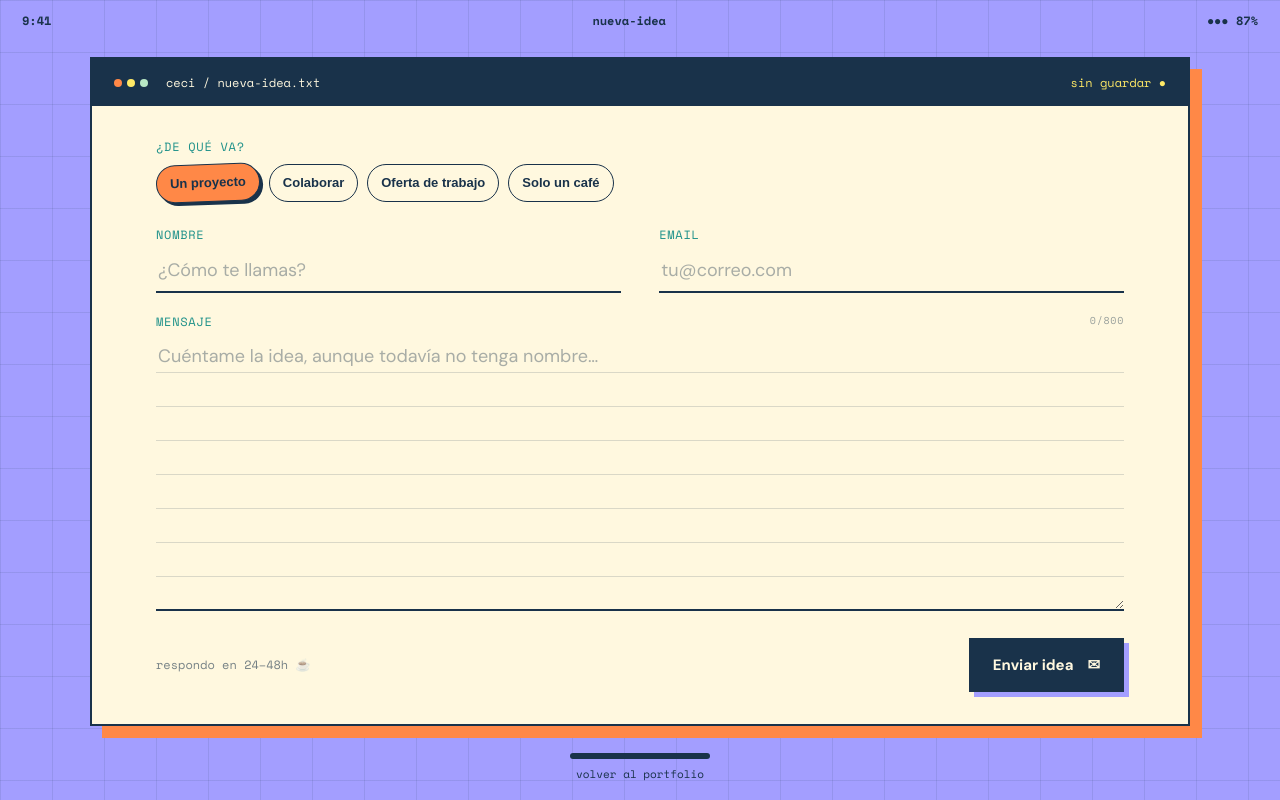
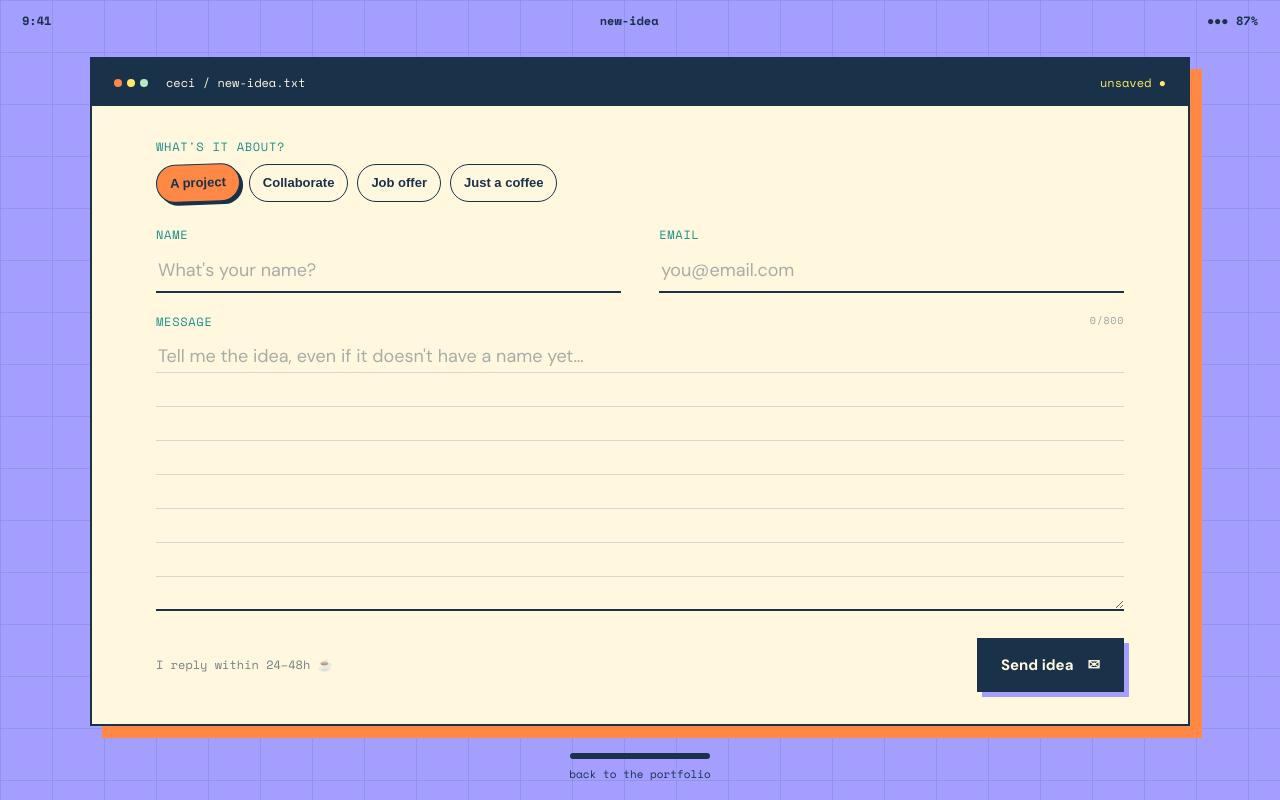
Before and after one commit to CeciliaFerraz14/PORTFOLIO, a Next.js app: page / in a window 1280 px wide. Both pictures are taken after a click on the button 885 px from the left and 5413 px from the top of the page. Shown: the part 5013-5813 px from the top of the page. Built offline with nearby package versions, Linux system fonts and the light colour scheme.

Commit message:
feat(i18n): translate interactive components and contact form
Co-Authored-By: Claude Sonnet 5.5 <noreply@anthropic.com>

```diff
--- a/src/app/ContactForm.tsx
+++ b/src/app/ContactForm.tsx
@@ -1,32 +1,34 @@
 "use client";
 
 import { useState } from "react";
-import { sendContactMessage } from "./actions";
+import { sendContactMessage, type ContactErrorCode } from "./actions";
+import { useLanguage } from "./i18n/LanguageProvider";
 
 const topics = [
-  { id: "proyecto", label: "Un proyecto", color: "coral" },
-  { id: "colaboracion", label: "Colaborar", color: "lilac" },
-  { id: "empleo", label: "Oferta de trabajo", color: "mint" },
-  { id: "cafe", label: "Solo un café", color: "yellow" },
-];
+  { id: "proyecto", color: "coral" },
+  { id: "colaboracion", color: "lilac" },
+  { id: "empleo", color: "mint" },
+  { id: "cafe", color: "yellow" },
+] as const;
 
 export default function ContactForm() {
-  const [topic, setTopic] = useState("proyecto");
+  const { t } = useLanguage();
+  const [topic, setTopic] = useState<string>("proyecto");
   const [status, setStatus] = useState<"idle" | "sending" | "sent">("idle");
   const [message, setMessage] = useState("");
-  const [error, setError] = useState("");
+  const [error, setError] = useState<ContactErrorCode | null>(null);
 
   const handleSubmit = async (event: React.FormEvent<HTMLFormElement>) => {
     event.preventDefault();
     const data = new FormData(event.currentTarget);
     setStatus("sending");
-    setError("");
+    setError(null);
     try {
       const result = await sendContactMessage(data);
       if (result.ok) return setStatus("sent");
       setError(result.error);
     } catch {
-      setError("No se ha podido enviar. Prueba otra vez en un rato.");
+      setError("send-failed");
     }
     setStatus("idle");
   };
@@ -34,52 +36,52 @@ export default function ContactForm() {
   const reset = () => {
     setStatus("idle");
     setMessage("");
-    setError("");
+    setError(null);
     setTopic("proyecto");
   };
 
   return (
     <div className={`contact-form-window is-${status}`}>
       <span className="contact-tape" aria-hidden="true" />
-      <div className="explorer-topbar"><div className="window-dots"><i /><i /><i /></div><span>ceci / nueva-idea.txt</span><span className="contact-form-status">{status === "sent" ? "enviado ✓" : "sin guardar ●"}</span></div>
+      <div className="explorer-topbar"><div className="window-dots"><i /><i /><i /></div><span>{t.form.fileName}</span><span className="contact-form-status">{status === "sent" ? t.form.sent : t.form.unsaved}</span></div>
 
       {status === "sent" ? (
         <div className="contact-sent" role="status">
           <span className="contact-sent-stamp">✦</span>
-          <h3>¡Idea en el buzón!</h3>
-          <p>Me ha llegado tu mensaje. Te contesto pronto al correo que me has dejado.</p>
-          <button type="button" className="contact-again" onClick={reset}>escribir otra ↺</button>
+          <h3>{t.form.sentTitle}</h3>
+          <p>{t.form.sentText}</p>
+          <button type="button" className="contact-again" onClick={reset}>{t.form.again}</button>
         </div>
       ) : (
         <form className="contact-form" onSubmit={handleSubmit}>
           <fieldset className="contact-topics">
-            <legend>¿De qué va?</legend>
+            <legend>{t.form.topicsLegend}</legend>
             {topics.map((item) => (
               <label key={item.id} className={`topic-chip chip-${item.color}`}>
                 <input type="radio" name="topic" value={item.id} checked={topic === item.id} onChange={() => setTopic(item.id)} />
-                <span>{item.label}</span>
+                <span>{t.form.topics[item.id]}</span>
               </label>
             ))}
           </fieldset>
 
           <div className="contact-row">
-            <label className="contact-field"><span>nombre</span><input name="name" type="text" required autoComplete="name" placeholder="¿Cómo te llamas?" /></label>
-            <label className="contact-field"><span>email</span><input name="email" type="email" required autoComplete="email" placeholder="tu@correo.com" /></label>
+            <label className="contact-field"><span>{t.form.name}</span><input name="name" type="text" required autoComplete="name" placeholder={t.form.namePlaceholder} /></label>
+            <label className="contact-field"><span>{t.form.email}</span><input name="email" type="email" required autoComplete="email" placeholder={t.form.emailPlaceholder} /></label>
           </div>
 
           <label className="contact-field contact-message">
-            <span>mensaje <small>{message.length}/800</small></span>
-            <textarea name="message" required maxLength={800} rows={5} value={message} onChange={(event) => setMessage(event.target.value)} placeholder="Cuéntame la idea, aunque todavía no tenga nombre…" />
+            <span>{t.form.message} <small>{message.length}/800</small></span>
+            <textarea name="message" required maxLength={800} rows={5} value={message} onChange={(event) => setMessage(event.target.value)} placeholder={t.form.messagePlaceholder} />
           </label>
 
           <label className="contact-trap" aria-hidden="true">website<input name="website" type="text" tabIndex={-1} autoComplete="off" /></label>
 
-          {error && <p className="contact-error" role="alert">{error}</p>}
+          {error && <p className="contact-error" role="alert">{t.form.errors[error]}</p>}
 
           <div className="contact-form-footer">
-            <p>respondo en 24–48h <span aria-hidden="true">☕</span></p>
+            <p>{t.form.reply} <span aria-hidden="true">☕</span></p>
             <button type="submit" className="contact-submit" disabled={status === "sending"}>
-              {status === "sending" ? "doblando el papel…" : "Enviar idea"} <span aria-hidden="true">✉</span>
+              {status === "sending" ? t.form.sending : t.form.submit} <span aria-hidden="true">✉</span>
             </button>
           </div>
         </form>
--- a/src/app/TabletContact.tsx
+++ b/src/app/TabletContact.tsx
@@ -5,6 +5,7 @@ import { useEffect, useRef, useState } from "react";
 import { createPortal } from "react-dom";
 import ArrowUpRight from "./ArrowUpRight";
 import ContactForm from "./ContactForm";
+import { useLanguage } from "./i18n/LanguageProvider";
 import { JukeboxMarkSmall } from "./JukeboxLogo";
 
 // Tablet del contacto: al tocarla, un clon de la tablet (fijo en pantalla) hace zoom hasta que su
@@ -19,29 +20,30 @@ const zoomOutTransition: Transition = { duration: 0.8, ease: [0.76, 0, 0.24, 1]
 const appTransition: Transition = { type: "spring", stiffness: 320, damping: 30 };
 
 const sideApps = [
-  { label: "proyectos", glyph: "▦", color: "yellow", className: "app-left-top" },
-  { label: "música", glyph: "♪", color: "mint", className: "app-left-bottom" },
-  { label: "linkedin", glyph: "in", color: "paper", className: "app-right-top" },
-  { label: "café", glyph: "☕", color: "yellow", className: "app-right-bottom" },
-];
+  { id: "projects", glyph: "▦", color: "yellow", className: "app-left-top" },
+  { id: "music", glyph: "♪", color: "mint", className: "app-left-bottom" },
+  { id: "linkedin", glyph: "in", color: "paper", className: "app-right-top" },
+  { id: "coffee", glyph: "☕", color: "yellow", className: "app-right-bottom" },
+] as const;
 const dockApps = ["✎", "◐", "✉", "⌂"];
 
 function TabletFace() {
+  const { t } = useLanguage();
   return (
     <span className="tablet-face">
       <span className="tablet-camera" />
       <span className="tablet-screen">
         <span className="tablet-status"><b>9:41</b><span>ceci-os</span><span>●●● 87%</span></span>
         {sideApps.map((app) => (
-          <span key={app.label} className={`tablet-icon ${app.className}`}>
+          <span key={app.id} className={`tablet-icon ${app.className}`}>
             <span className={`tablet-icon-tile tile-${app.color}`}>{app.glyph}</span>
-            <span className="tablet-icon-label">{app.label}</span>
+            <span className="tablet-icon-label">{t.tablet.apps[app.id]}</span>
           </span>
         ))}
         <span className="tablet-main-app">
           <span className="tablet-main-tile"><JukeboxMarkSmall className="tablet-main-mark" /></span>
-          <span className="tablet-main-label">nueva-idea</span>
-          <span className="tablet-main-hint">toca para entrar <ArrowUpRight /></span>
+          <span className="tablet-main-label">{t.tablet.appName}</span>
+          <span className="tablet-main-hint">{t.tablet.enter} <ArrowUpRight /></span>
         </span>
         <span className="tablet-dock">{dockApps.map((glyph) => <i key={glyph}>{glyph}</i>)}</span>
       </span>
@@ -50,6 +52,7 @@ function TabletFace() {
 }
 
 export default function TabletContact() {
+  const { t } = useLanguage();
   const [phase, setPhase] = useState<Phase>("idle");
   const [geometry, setGeometry] = useState<Geometry | null>(null);
   const tabletRef = useRef<HTMLButtonElement>(null);
@@ -128,10 +131,10 @@ export default function TabletContact() {
 
   return (
     <div className="contact-tablet-slot">
-      <button ref={tabletRef} type="button" className={`contact-tablet ${phase !== "idle" ? "is-away" : ""}`} onClick={enter} aria-haspopup="dialog" aria-expanded={phase === "open"} aria-label="Entrar en la tablet para escribirme">
+      <button ref={tabletRef} type="button" className={`contact-tablet ${phase !== "idle" ? "is-away" : ""}`} onClick={enter} aria-haspopup="dialog" aria-expanded={phase === "open"} aria-label={t.tablet.open}>
         <TabletFace />
       </button>
-      <p className="tablet-caption">psst… la idea se escribe <em>dentro</em> de la tablet</p>
+      <p className="tablet-caption">{t.tablet.captionLead}<em>{t.tablet.captionEm}</em>{t.tablet.captionTail}</p>
 
       {phase !== "idle" && createPortal(
         <div className="tablet-portal">
@@ -160,7 +163,7 @@ export default function TabletContact() {
                 className="tablet-app"
                 role="dialog"
                 aria-modal="true"
-                aria-label="Formulario de contacto"
+                aria-label={t.tablet.dialogLabel}
                 tabIndex={-1}
                 initial={{ opacity: 0, scale: 0.3, borderRadius: 60 }}
                 animate={{ opacity: 1, scale: 1, borderRadius: 0 }}
@@ -173,9 +176,9 @@ export default function TabletContact() {
                   pressedOutside.current = false;
                 }}
               >
-                <div className="tablet-app-status"><b>9:41</b><span>nueva-idea</span><span>●●● 87%</span></div>
+                <div className="tablet-app-status"><b>9:41</b><span>{t.tablet.appName}</span><span>●●● 87%</span></div>
                 <div className="tablet-app-body"><ContactForm /></div>
-                <button type="button" className="tablet-home" onClick={leave}><span className="tablet-home-bar" />volver al portfolio</button>
+                <button type="button" className="tablet-home" onClick={leave}><span className="tablet-home-bar" />{t.tablet.back}</button>
               </motion.div>
             )}
           </AnimatePresence>
--- a/src/app/i18n/en.ts
+++ b/src/app/i18n/en.ts
@@ -76,6 +76,22 @@ export const en: Dictionary = {
     titleEm: "projects.",
     note: "Some were born from a real need, others from curiosity.",
     wipe: "02 / projects ↓",
+    open: "open",
+    openProject: (title: string) => `Open ${title}`,
+    closeProject: "Close project",
+    windowPath: (id: string) => `ceci / projects / ${id}`,
+    challenge: "The challenge",
+    built: "What I built",
+    tryHeading: "Try it right here ✦",
+    tryProject: (title: string) => `Try ${title}`,
+    installHeading: "How to install it",
+    carousel: {
+      roleDescription: "carousel",
+      label: (title: string) => `Screenshots and video of ${title}`,
+      previous: "Previous screenshot",
+      next: "Next screenshot",
+      viewShot: (position: number, label: string) => `View screenshot ${position}: ${label}`,
+    },
   },
   ideas: {
     marker: "03 / IDEAS AND CONCEPTS",
@@ -84,6 +100,15 @@ export const en: Dictionary = {
     text: "Ideas that aren't projects yet, but keep spinning in my head. Tear off the sheets of the pad to see them.",
     stampTop: "IN THE",
     stampBottom: "OVEN",
+    fileName: "ideas_in_the_oven.txt",
+    tearLabel: (position: number, total: number) => `Tear off the sheet and see the next idea (${position} of ${total})`,
+    tearHint: "click to tear off the sheet ↺",
+    search: "search ideas…",
+    shotAlt: "A Pixel Springs game: the avatar inside Hank's gas station",
+    items: [
+      { title: "Pixel Springs", text: "A pixel art simulation: you start businesses, manage resources and grow your fortune.", label: "video game · in progress" },
+      { title: "The next one…", text: "Still cooking. Come back in a while and there will probably be another sheet here.", label: "in the oven" },
+    ],
   },
   skills: {
     marker: "04 / MY TOOLBOX",
@@ -106,8 +131,41 @@ export const en: Dictionary = {
     titleTail: "going around in circles?",
     text: "I love concrete problems, conversations over coffee and ideas that don't have a name yet.",
   },
-  form: {},
-  tablet: {},
+  form: {
+    fileName: "ceci / new-idea.txt",
+    unsaved: "unsaved ●",
+    sent: "sent ✓",
+    sentTitle: "Idea in the mailbox!",
+    sentText: "Your message reached me. I'll get back to you soon at the email you left.",
+    again: "write another ↺",
+    topicsLegend: "What's it about?",
+    topics: { proyecto: "A project", colaboracion: "Collaborate", empleo: "Job offer", cafe: "Just a coffee" },
+    name: "name",
+    namePlaceholder: "What's your name?",
+    email: "email",
+    emailPlaceholder: "you@email.com",
+    message: "message",
+    messagePlaceholder: "Tell me the idea, even if it doesn't have a name yet…",
+    reply: "I reply within 24–48h",
+    sending: "folding the paper…",
+    submit: "Send idea",
+    errors: {
+      invalid: "Check your name, email and message.",
+      "not-configured": "The mailbox isn't set up yet.",
+      "send-failed": "Couldn't send it. Try again in a bit.",
+    },
+  },
+  tablet: {
+    open: "Step into the tablet to write to me",
+    captionLead: "psst… the idea gets written ",
+    captionEm: "inside",
+    captionTail: " the tablet",
+    enter: "tap to enter",
+    appName: "new-idea",
+    dialogLabel: "Contact form",
+    back: "back to the portfolio",
+    apps: { projects: "projects", music: "music", linkedin: "linkedin", coffee: "coffee" },
+  },
   footer: {
     text: "Made with curiosity and too many open tabs.",
   },
--- a/src/app/i18n/es.ts
+++ b/src/app/i18n/es.ts
@@ -74,6 +74,22 @@ export const es = {
     titleEm: "propios.",
     note: "Algunos nacieron de una necesidad real, otros de la curiosidad.",
     wipe: "02 / proyectos ↓",
+    open: "abrir",
+    openProject: (title: string) => `Abrir ${title}`,
+    closeProject: "Cerrar proyecto",
+    windowPath: (id: string) => `ceci / proyectos / ${id}`,
+    challenge: "El reto",
+    built: "Qué construí",
+    tryHeading: "Pruébala desde aquí ✦",
+    tryProject: (title: string) => `Probar ${title}`,
+    installHeading: "Cómo instalarla",
+    carousel: {
+      roleDescription: "carrusel",
+      label: (title: string) => `Capturas y vídeo de ${title}`,
+      previous: "Captura anterior",
+      next: "Captura siguiente",
+      viewShot: (position: number, label: string) => `Ver captura ${position}: ${label}`,
+    },
   },
   ideas: {
     marker: "03 / IDEAS Y CONCEPTOS",
@@ -82,6 +98,15 @@ export const es = {
     text: "Ideas que todavía no son proyecto, pero no dejan de dar vueltas. Arranca las hojas del taco para verlas.",
     stampTop: "EN EL",
     stampBottom: "HORNO",
+    fileName: "ideas_en_el_horno.txt",
+    tearLabel: (position: number, total: number) => `Arrancar la hoja y ver la siguiente idea (${position} de ${total})`,
+    tearHint: "click para arrancar la hoja ↺",
+    search: "buscar ideas…",
+    shotAlt: "Partida de Pixel Springs: el avatar dentro de la gasolinera de Hank",
+    items: [
+      { title: "Pixel Springs", text: "Simulación en pixel art: montas negocios, gestionas recursos y haces crecer tu fortuna.", label: "videojuego · en curso" },
+      { title: "La siguiente…", text: "Todavía se está cocinando. Vuelve en un tiempo y probablemente haya otra hoja aquí.", label: "en el horno" },
+    ],
   },
   skills: {
     marker: "04 / MI CAJA DE HERRAMIENTAS",
@@ -104,8 +129,41 @@ export const es = {
     titleTail: "dando vueltas?",
     text: "Me encantan los problemas concretos, las conversaciones con café y las ideas que todavía no tienen nombre.",
   },
-  form: {},
-  tablet: {},
+  form: {
+    fileName: "ceci / nueva-idea.txt",
+    unsaved: "sin guardar ●",
+    sent: "enviado ✓",
+    sentTitle: "¡Idea en el buzón!",
+    sentText: "Me ha llegado tu mensaje. Te contesto pronto al correo que me has dejado.",
+    again: "escribir otra ↺",
+    topicsLegend: "¿De qué va?",
+    topics: { proyecto: "Un proyecto", colaboracion: "Colaborar", empleo: "Oferta de trabajo", cafe: "Solo un café" },
+    name: "nombre",
+    namePlaceholder: "¿Cómo te llamas?",
+    email: "email",
+    emailPlaceholder: "tu@correo.com",
+    message: "mensaje",
+    messagePlaceholder: "Cuéntame la idea, aunque todavía no tenga nombre…",
+    reply: "respondo en 24–48h",
+    sending: "doblando el papel…",
+    submit: "Enviar idea",
+    errors: {
+      invalid: "Revisa el nombre, el email y el mensaje.",
+      "not-configured": "El buzón no está configurado todavía.",
+      "send-failed": "No se ha podido enviar. Prueba otra vez en un rato.",
+    },
+  },
+  tablet: {
+    open: "Entrar en la tablet para escribirme",
+    captionLead: "psst… la idea se escribe ",
+    captionEm: "dentro",
+    captionTail: " de la tablet",
+    enter: "toca para entrar",
+    appName: "nueva-idea",
+    dialogLabel: "Formulario de contacto",
+    back: "volver al portfolio",
+    apps: { projects: "proyectos", music: "música", linkedin: "linkedin", coffee: "café" },
+  },
   footer: {
     text: "Hecho con curiosidad y demasiadas pestañas abiertas.",
   },
```
Also changed, not shown: src/app/IdeaPad.tsx (+16 -10 lines), src/app/ProjectsBoard.tsx (+9 -7 lines), src/app/ShotCarousel.tsx (+6 -4 lines), src/app/actions.ts (+6 -4 lines).
